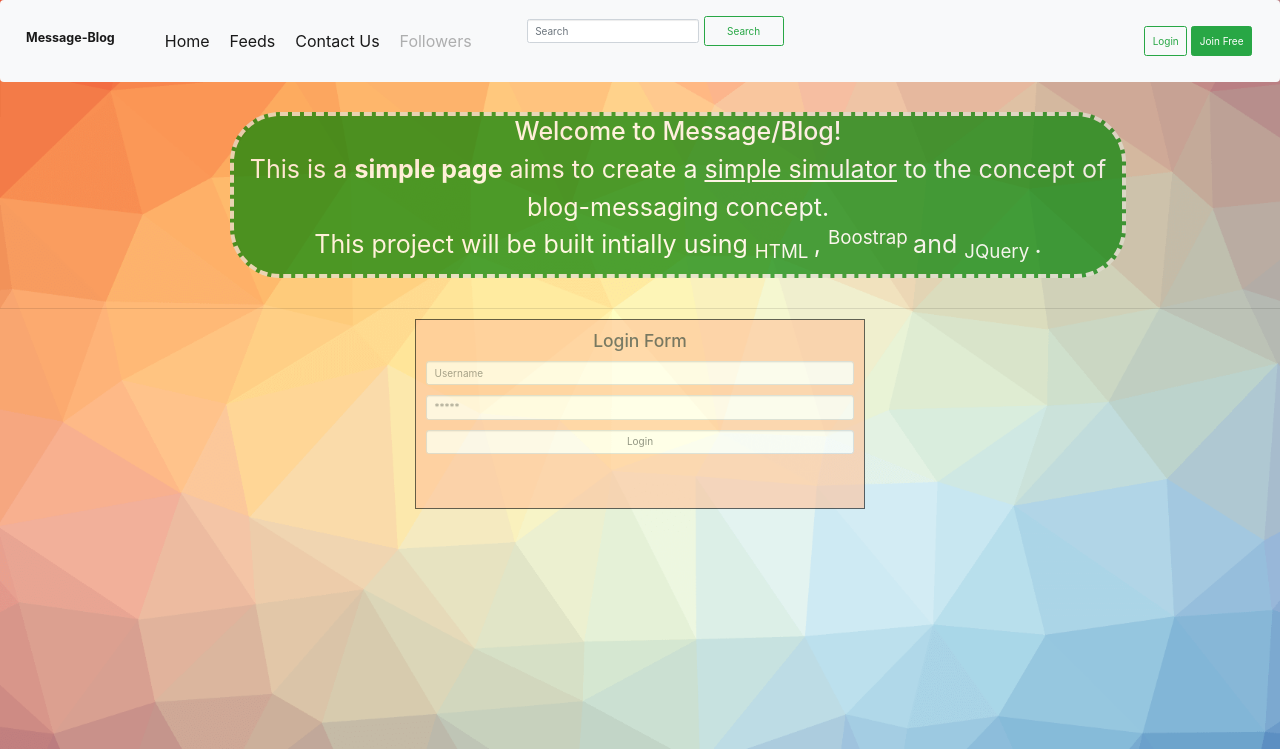
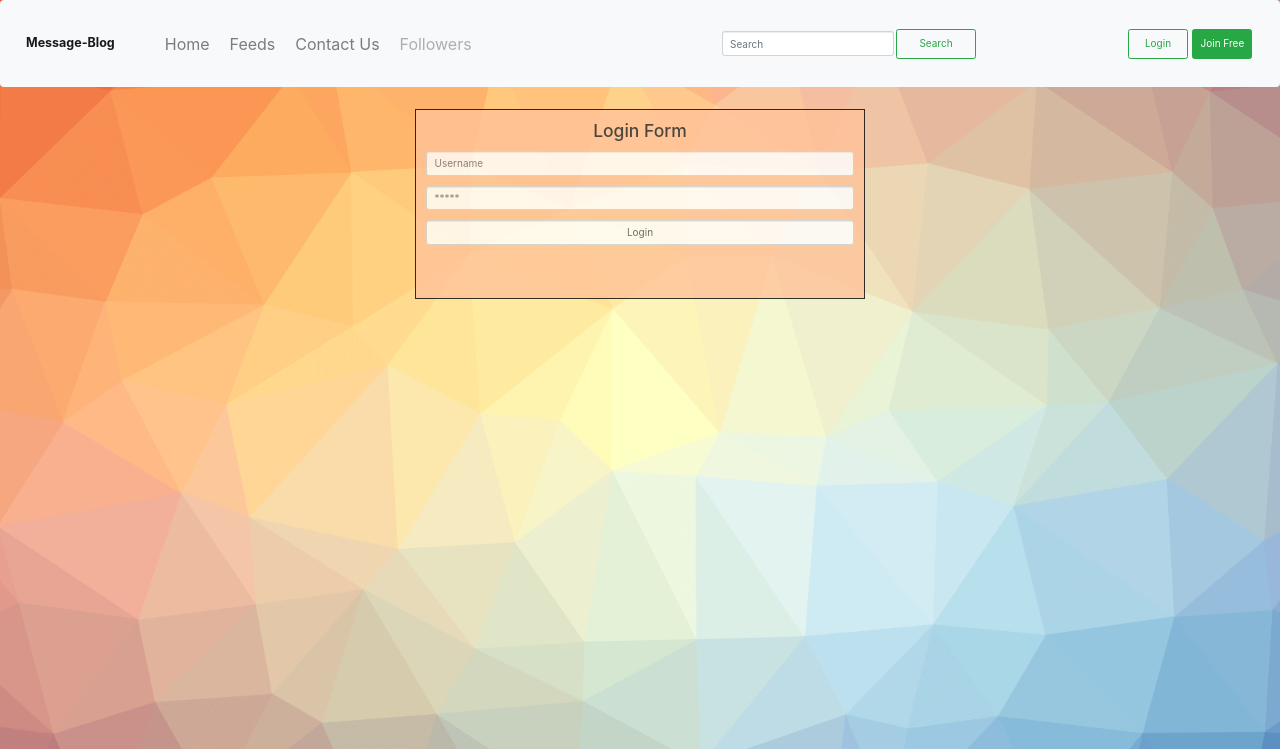
Before and after one commit to sxaxmz/message-blog, a PHP site: page /login.html in a window 1280 px wide. Shown: the top 749 px of the page. Run offline with PHP 8.4, Linux system fonts and the light colour scheme.

Commit message:
UI Adjustment, other modifications

```diff
--- a/login.html
+++ b/login.html
@@ -21,52 +21,42 @@
 
 	<body>
 
+
    <nav class="navbar navbar-expand-lg navbar-light sticky-top bg-light">
-  <a class="navbar-brand logo" href="index.html">Message-Blog</a>
+     <a class="navbar-brand logo" href="landing.html">Message-Blog</a>
      <button class="navbar-toggler" type="button" data-toggle="collapse" data-target="#navbarSupportedContent" aria-controls="navbarSupportedContent" aria-expanded="false" aria-label="Toggle navigation">
      <span class="navbar-toggler-icon"></span>
      </button>
 
   <div class="collapse navbar-collapse" id="navbarSupportedContent">
-    <ul class="navbar-nav mr-auto">
-      <li class="nav-item active menu-item">
-        <a class="nav-link" href="landing.html">Home </a>
-      </li>
-      <li class="nav-item active menu-item">
-        <a class="nav-link" href="#">Feeds </a>
-      </li>
-       <li class="nav-item active menu-item">
-        <a class="nav-link" href="contactForm.html">Contact Us </a>
-      </li>
-      <li class="nav-item menu-item">
-        <a class="nav-link disabled" href="#">Followers</a>
-      </li>
-      <li >
-      <li class="nav-item">
-      <form class="form-inline my-2 my-lg-0 search-section">
-      <input class="form-control mr-sm-2" type="search" placeholder="Search" aria-label="Search">
-      <button class="btn btn-outline-success my-2 my-sm-0" type="submit">Search</button>
+    <div class="navbar-nav mr-auto">
+
+        <a class="nav-item menu-item nav-link" href="landing.html">Home </a>
+        <a class="nav-item menu-item nav-link" href="index.html">Feeds </a>
+        <a class="nav-item menu-item nav-link" href="contactForm.html">Contact Us </a>
+        <a class="nav-item nav-link menu-item disabled" href="#">Followers</a>
+      </div>
+
+      <form class="form-inline my-2 my-lg-3 search-section">
+        <input class="form-control mr-sm-1" type="search" placeholder="Search" aria-label="Search" />
+        <button class="btn btn-outline-success my-2 my-sm-1" type="submit">Search</button>
       </form>
-  </li>
-    </ul>
 
 
-    <form class="form-inline my-2 my-lg-0" action="login.html">
-      <button class="btn btn-outline-success my-2 my-sm-0 top-links">Login</button>
+    <form class="form-inline my-2 my-lg-3" action="login.html">
+      <button class="btn btn-outline-success my-2 my-sm-0 top-links top-links-login">Login</button>
     </form>
-    <form class="form-inline my-2 my-lg-0" action="signup.html">
+    <form class="form-inline my-2 my-lg-3" action="signup.html">
       <button class="btn btn-success my-2 my-sm-0 top-links" href="login.html">Join Free</button>
       </form>
+
   </div>
   </nav>
 
-	<div id="mid-txt" id="top" class="borders">
-		<h1> Welcome to Message/Blog! </h1>
-		<p> This is a <b>simple page</b> aims to create a <u>simple simulator</u> to the concept of blog-messaging concept. <br> This project will be built intially using <sub> HTML </sub> , <sup> Boostrap </sup> and <sub> JQuery </sub>. </p>
-	</div>
 
-	<hr>
-
+<div class="container">
+  <div class="row">
+  <div class="col-md-12 col-sm-12 col-xs-12 col-lg-12">
 	 <div class="login-form">
 	  <form>
 	  	<div class="form-group">
@@ -84,6 +74,9 @@
 
 	  </form>
     </div>
+  </div>
+  </div>
+</div>
 
 	<script src="https://cdnjs.cloudflare.com/ajax/libs/popper.js/1.14.0/umd/popper.min.js" integrity="sha384-cs/chFZiN24E4KMATLdqdvsezGxaGsi4hLGOzlXwp5UZB1LY//20VyM2taTB4QvJ" crossorigin="anonymous"></script>
     <script src="https://stackpath.bootstrapcdn.com/bootstrap/4.1.0/js/bootstrap.min.js" integrity="sha384-uefMccjFJAIv6A+rW+L4AHf99KvxDjWSu1z9VI8SKNVmz4sk7buKt/6v9KI65qnm" crossorigin="anonymous"></script>
--- a/style.css
+++ b/style.css
@@ -167,7 +167,7 @@
 		.login-form {
 			border: 1px #000000 solid;
 			background-color: #ffc299;
-			opacity: 0.6;
+			opacity: 0.8;
 			margin: 2px auto;
 			height: 190px;
 			width: 450px;
@@ -188,7 +188,7 @@
 
 		.logo {
 			font-weight: Bold;
-			margin-top: 20px;
+			margin-top: 25px;
 		}
 
 		.image {
@@ -267,6 +267,7 @@
 		.top-links {
 			margin: 2px;
 			height: 30px;
+			width: 60px;
 		}
 
 		.top-links button {
@@ -274,7 +275,7 @@
 		}
 
 		.search-section {
-			margin: 45px;
+			margin-right: 350px;
 		}
 
 		.search-section button {
@@ -282,20 +283,26 @@
 			width: 80px;
 		}
 
+		.search-section input {
+			width: 150px;
+		}
+
 		.container-contact {
         text-align: center;
         margin: 15px auto;
         border: 1px #000000 solid;
+        background-color: #ffc299;
+		opacity: 0.8;
         width: 500px;
         }
 
-       .contactForm label {
+       .container-contact label {
        margin: 5px;
        float: left;
        }
 
-      .contactForm input {
-       padding: 5px;
+      .container-contact input {
+       padding: 10px;
        }
 
       .hidden {
@@ -306,3 +313,76 @@
       font-weight: Bold;
        font-size:16px;
      }
+
+     .container {
+     	width: 100%;
+     }
+
+
+      @media all and (min-width: 1000px) and (max-width:1500px) {
+
+     	.search-section {
+     		margin-right: 150px;
+     	}
+
+     }
+
+     @media all and (min-width: 700px) and (max-width:1000px) {
+
+     	.search-section {
+     		margin-right: 0;
+     		float: right;
+     	}
+
+     	.top-links {
+     		margin-left: 250px;
+     		width: 20%;
+     	}
+
+     }
+
+      @media all and (min-width: 500px) and (max-width:700px) {
+
+     	.login-form {
+     		width: 250px;
+     	}
+
+     	.search-section {
+     		margin-right: 0;
+
+     	}
+
+     	.search-section button {
+     		margin: 10px;
+     	}
+
+     	.search-section input {
+     		float: right;
+     	}
+
+     }
+
+     @media all and (max-width:500px){
+
+     	.login-form {
+     		width: 250px;
+     	}
+
+     	.container-contact {
+     		width: 250px;
+     	}
+
+     	.search-section {
+     		margin-right: 0;
+
+     	}
+
+     	.search-section button {
+     		margin: 10px;
+     	}
+
+     	.search-section input {
+     		float: right;
+     	}
+
+     }
```
Also changed, not shown: contactForm.html (+20 -25 lines), index.html (+15 -24 lines), landing.html (+14 -24 lines). Lines whose indentation alone changed are shown as unchanged.
